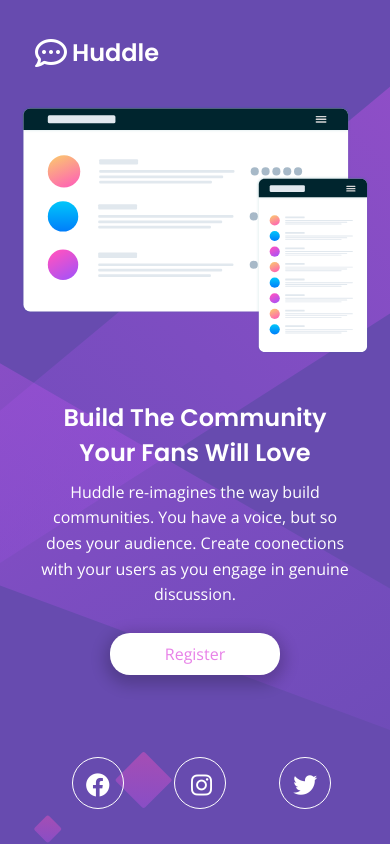
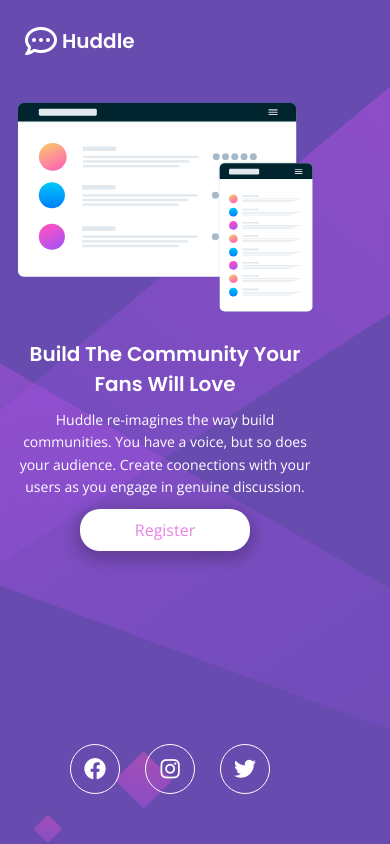
Before and after one commit to bartutaskin/bartuHuddle.github.io, a plain HTML site: page index.html in a window 390 px wide. Drawn offline with nearby package versions, Linux system fonts and the light colour scheme.

Commit message:
Update style.css

```diff
--- a/style.css
+++ b/style.css
@@ -87,6 +87,35 @@ a {
 }
 
 .social {
+    display: flex;
+    justify-content: space-between;
+    width: 200px;
+    position: absolute;
+    bottom: 150px;
+    right: 350px;
+}
+
+.social a {
+    border: 1px solid #fff;
+    border-radius: 50%;
+    color: #fff;
+    width: 50px;
+    height: 50px;
+    display: flex;
+    justify-content: center;
+    align-items: center;
+}
+
+.social i {
+    font-size: 22px;
+}
+
+.social a:hover {
+    transform: translateY(-3px);
+}
+
+
+/* .social {
     position: absolute;
     bottom: 70px;
     right: 70px;
@@ -108,7 +137,7 @@ a {
     border-radius: 50%;
     top: 15px;
     right: 38px;
-}
+} */
 
 @media(max-width:768px) {
     body {
@@ -117,48 +146,62 @@ a {
         background-color: hsl(257, 40%, 49%);
         background-repeat: no-repeat;
         background-size: cover;
+
     }
 
     h1 {
-        font-size: 24px;
+        font-size: 20px;
     }
 
     img {
-        width: 350px;
+        width: 300px;
         margin: 0 auto;
-        padding-bottom: 35px;
+        padding-bottom: 25px;
     }
 
     p {
+        font-size: 14px;
         margin: 0;
         padding: 10px 0;
     }
 
     .container {
-        width: 100%;
+        width: 400px;
+        height: 100%;
         text-align: center;
+        position: relative;
     }
 
     .logo {
-        padding: 35px;
+        padding: 25px;
     }
 
     .grid {
         grid-template-columns: 1fr;
-        gap: 10px;
-        top: 0;
+        gap: 0;
+        width: 300px;
+        padding: 0 15px;
+        position: absolute;
     }
 
     .card {
-        width: 80%;
+        width: 100%;
         margin: 0 auto;
     }
 
     .social {
+        width: 200px;
         position: absolute;
         bottom: 50px;
-        right: 20px;
-        left: 60px;
+        right: 130px;
+    }
+
+
+
+    .btn {
+        margin: 0;
+        margin-bottom: 25px;
+        font-size: 16px;
     }
 
 
```
